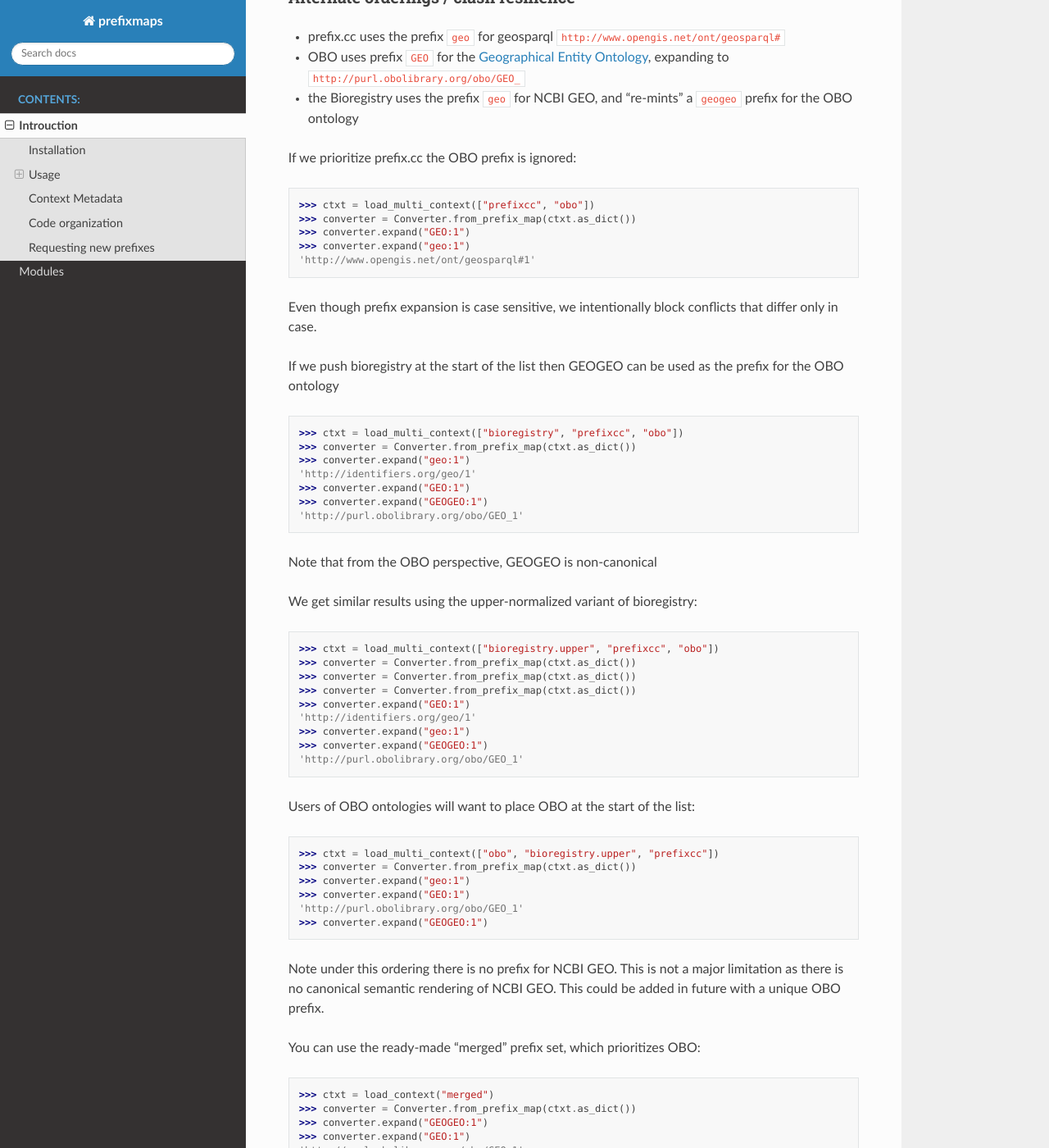
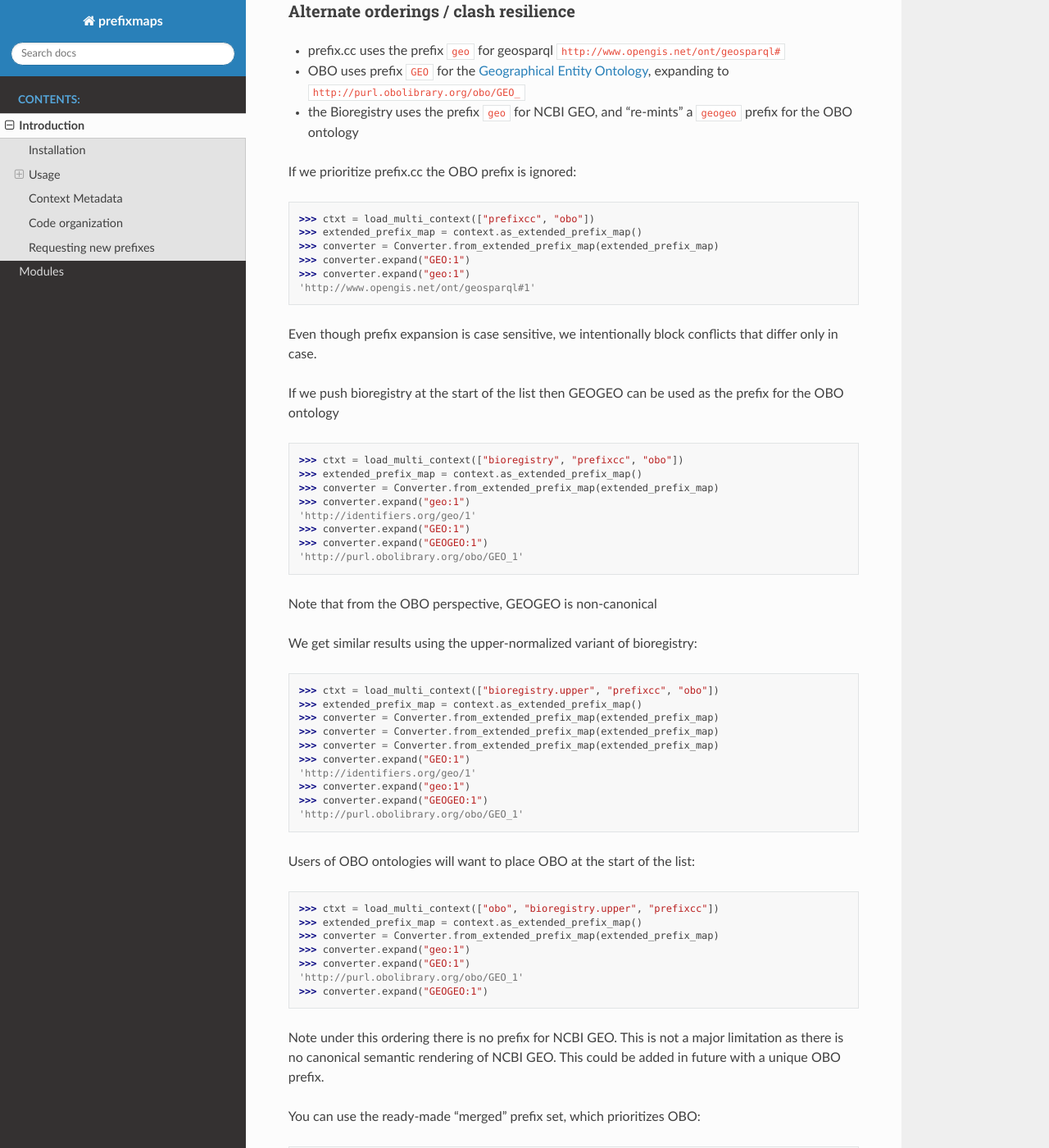
Before and after one commit to linkml/prefixmaps, a Sphinx documentation site: the page built from docs/intro.md, in a window 1280 px wide and 1400 px high, scrolled down 1123 px. Shown: the whole window at 82% size. Built offline with Sphinx 7.4.7 and the Read the Docs theme 2.0.0, drawn with Linux system fonts in a browser that asks for light colours; some of the changed text lies outside the part shown.

Commit message:
update prefixmaps, update doc to reflect new methods in Context object and README file

````diff
--- a/docs/intro.md
+++ b/docs/intro.md
@@ -1,4 +1,4 @@
-# Introuction
+# Introduction
 
 A python library for retrieving semantic prefix maps
 
@@ -28,11 +28,12 @@ pip install prefixmaps
 to use in combination with [curies](https://github.com/cthoyt/curies) library:
 
 ```python
-from prefixmaps.io.parser import load_context, load_multi_context
+from prefixmaps.io.parser import load_multi_context
 from curies import Converter
 
-ctxt = load_multi_context(["obo", "bioregistry.upper", "linked_data", "prefixcc"])
-converter = Converter.from_prefix_map(ctxt.as_dict())
+context = load_multi_context(["obo", "bioregistry.upper", "linked_data", "prefixcc"])
+extended_prefix_map = context.as_extended_prefix_map()
+converter = Converter.from_extended_prefix_map(extended_prefix_map)
 
 >>> converter.expand("CHEBI:1")
 'http://purl.obolibrary.org/obo/CHEBI_1'
@@ -54,7 +55,8 @@ If we prioritize prefix.cc the OBO prefix is ignored:
 
 ```python
 >>> ctxt = load_multi_context(["prefixcc", "obo"])
->>> converter = Converter.from_prefix_map(ctxt.as_dict())
+>>> extended_prefix_map = context.as_extended_prefix_map()
+>>> converter = Converter.from_extended_prefix_map(extended_prefix_map)
 >>> converter.expand("GEO:1")
 >>> converter.expand("geo:1")
 'http://www.opengis.net/ont/geosparql#1'
@@ -66,7 +68,8 @@ If we push bioregistry at the start of the list then GEOGEO can be used as the p
 
 ```python
 >>> ctxt = load_multi_context(["bioregistry", "prefixcc", "obo"])
->>> converter = Converter.from_prefix_map(ctxt.as_dict())
+>>> extended_prefix_map = context.as_extended_prefix_map()
+>>> converter = Converter.from_extended_prefix_map(extended_prefix_map)
 >>> converter.expand("geo:1")
 'http://identifiers.org/geo/1'
 >>> converter.expand("GEO:1")
@@ -80,9 +83,10 @@ We get similar results using the upper-normalized variant of bioregistry:
 
 ```python
 >>> ctxt = load_multi_context(["bioregistry.upper", "prefixcc", "obo"])
->>> converter = Converter.from_prefix_map(ctxt.as_dict())
->>> converter = Converter.from_prefix_map(ctxt.as_dict())
->>> converter = Converter.from_prefix_map(ctxt.as_dict())
+>>> extended_prefix_map = context.as_extended_prefix_map()
+>>> converter = Converter.from_extended_prefix_map(extended_prefix_map)
+>>> converter = Converter.from_extended_prefix_map(extended_prefix_map)
+>>> converter = Converter.from_extended_prefix_map(extended_prefix_map)
 >>> converter.expand("GEO:1")
 'http://identifiers.org/geo/1'
 >>> converter.expand("geo:1")
@@ -94,7 +98,8 @@ Users of OBO ontologies will want to place OBO at the start of the list:
 
 ```python
 >>> ctxt = load_multi_context(["obo", "bioregistry.upper", "prefixcc"])
->>> converter = Converter.from_prefix_map(ctxt.as_dict())
+>>> extended_prefix_map = context.as_extended_prefix_map()
+>>> converter = Converter.from_extended_prefix_map(extended_prefix_map)
 >>> converter.expand("geo:1")
 >>> converter.expand("GEO:1")
 'http://purl.obolibrary.org/obo/GEO_1'
@@ -109,7 +114,8 @@ You can use the ready-made "merged" prefix set, which prioritizes OBO:
 
 ```python
 >>> ctxt = load_context("merged")
->>> converter = Converter.from_prefix_map(ctxt.as_dict())
+>>> extended_prefix_map = context.as_extended_prefix_map()
+>>> converter = Converter.from_extended_prefix_map(extended_prefix_map)
 >>> converter.expand("GEOGEO:1")
 >>> converter.expand("GEO:1")
 'http://purl.obolibrary.org/obo/GEO_1'
````
Also changed, not shown: 4 other files.
